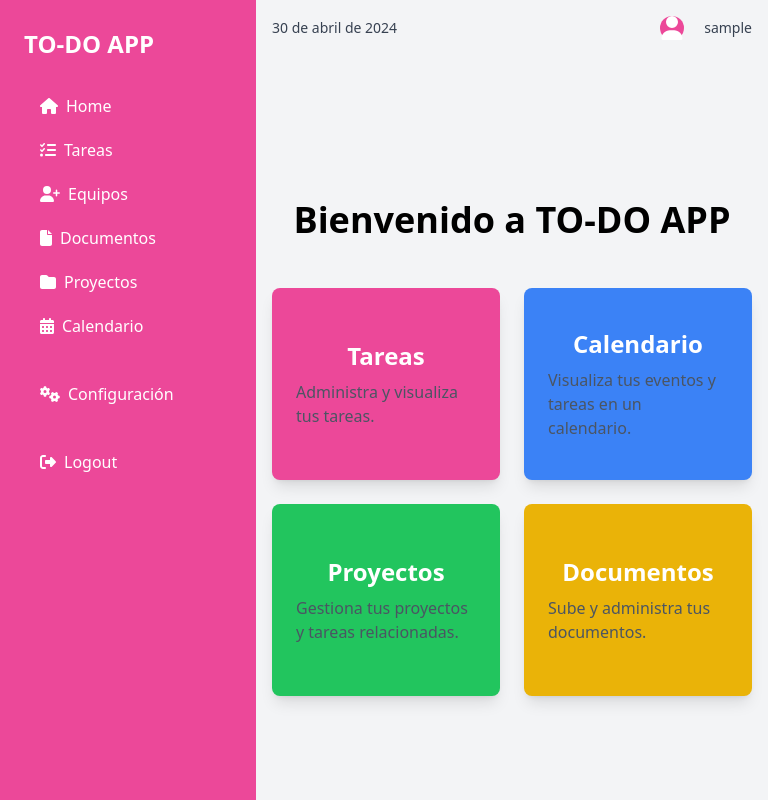
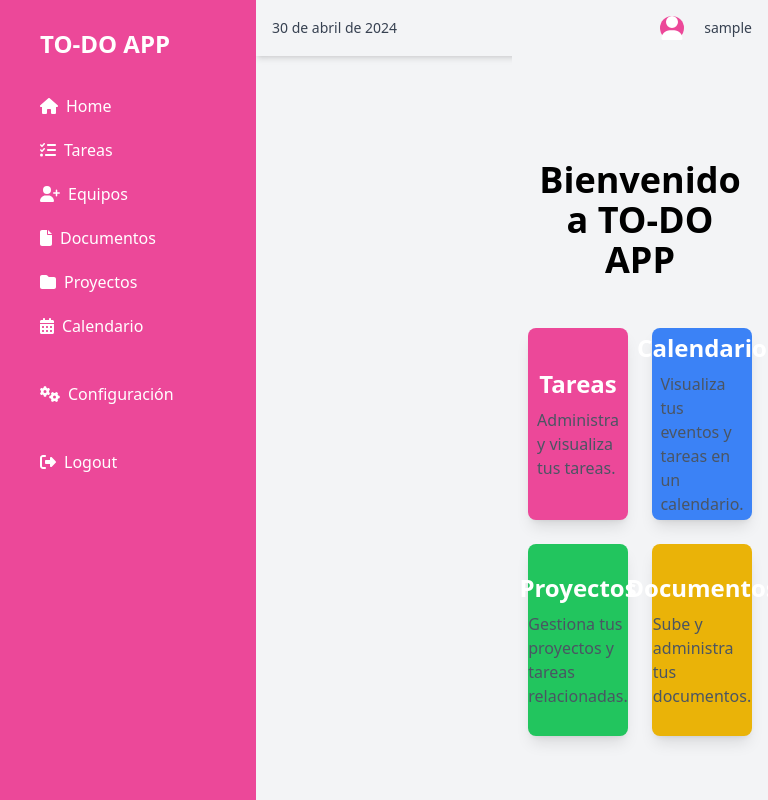
Before and after one commit to CarPeAs/to-do-app, a React app: page /home in a window 768 px wide. Shown: the top 800 px of the page. Built offline with nearby package versions, Linux system fonts and the light colour scheme; sample sign-in values are in the browser's storage.

Commit message:
mejora responsive visualización sidebar en dispositivos moviles

```diff
--- a/src/components/Sidebar.js
+++ b/src/components/Sidebar.js
@@ -1,16 +1,31 @@
 // src/components/Sidebar.js
 
-import React from 'react';
+import React, { useState } from 'react';
 import { Link } from 'react-router-dom';
 import { FontAwesomeIcon } from '@fortawesome/react-fontawesome';
-import { faHome, faListCheck, faUserPlus, faFile, faFolder, faCalendarDays, faGears, faSignOutAlt } from '@fortawesome/free-solid-svg-icons';
+import { faHome, faListCheck, faUserPlus, faFile, faFolder, faCalendarDays, faGears, faSignOutAlt, faBars, faTimes } from '@fortawesome/free-solid-svg-icons';
 
 function Sidebar({ onLogout }) {
+  const [isOpen, setIsOpen] = useState(false);
+
+  const toggleSidebar = () => {
+    setIsOpen(!isOpen);
+  };
+
   return (
-    <aside className="bg-pink-500 text-white w-64 space-y-6 py-7 px-2 absolute inset-y-0 left-0 transform -translate-x-full md:relative md:translate-x-0 transition duration-200 ease-in-out">
+    <>
+      <button className="md:hidden p-4" onClick={toggleSidebar}>
+        <FontAwesomeIcon icon={faBars} size="lg" />
+      </button>
+      <aside className={`bg-pink-500 text-white w-64 space-y-6 py-7 px-2 absolute inset-y-0 left-0 transform ${isOpen ? 'translate-x-0' : '-translate-x-full'} md:relative md:translate-x-0 transition duration-200 ease-in-out`}>
+        <div className="flex justify-between items-center px-4">
           <a href="#" className="text-white flex items-center space-x-2 px-4">
             <span className="text-2xl font-extrabold">TO-DO APP</span>
           </a>
+          <button className="md:hidden" onClick={toggleSidebar}>
+            <FontAwesomeIcon icon={faTimes} size="lg" />
+          </button>
+        </div>
         <nav className="px-4">
           <Link to="/home" className="py-2.5 px-4 rounded transition duration-200 hover:bg-gray-100 hover:text-pink-700 flex items-center">
             <FontAwesomeIcon icon={faHome} className="mr-2" /> Home
@@ -42,6 +57,7 @@ function Sidebar({ onLogout }) {
           </button>
         </div>
       </aside>
+    </>
   );
 }
 
--- a/src/styles/styles.css
+++ b/src/styles/styles.css
@@ -52,9 +52,71 @@ footer a:hover {
     @apply my-4;
 }
 
+.task-form {
+  @apply flex flex-col md:flex-row  gap-4;
+}
+
+.task-form input,
+.task-form button {
+  @apply w-full;
+}
+
+.task-actions {
+  @apply flex justify-between;
+}
+
+/* Sidebar accesible en dispositivos móviles */
+@media (max-width: 768px) {
+  .sidebar {
+    @apply block fixed top-0 left-0 h-full bg-gray-800 text-white w-64 z-50;
+    transform: translateX(-100%);
+    transition: transform 0.3s ease;
+  }
+
+  .sidebar.open {
+    transform: translateX(0);
+  }
+
+  .sidebar-close {
+    @apply absolute top-4 right-4 text-white;
+  }
+
+  .main-content {
+    margin-left: 0;
+  }
+
+  .home-container.open {
+    padding-left: 16rem;
+  }
+}
+
 /* Para el enfoque móvil primero y luego pantallas más grandes */
 @media (min-width: 768px) {
   aside {
     @apply transform-none;
   }
+
+  .home-container {
+    margin-left: 16rem;
+  }
 }
+
+.home-container {
+  @apply flex flex-col items-center justify-center min-h-screen bg-gray-100 p-4;
+}
+
+.home-container h1 {
+  @apply text-4xl font-bold mb-8 text-center;
+}
+
+.home-container .grid {
+  @apply grid-cols-1 sm:grid-cols-2 gap-6 w-full max-w-6xl;
+}
+
+.home-container .group div {
+  @apply p-6 rounded-lg shadow-lg transform transition-transform flex flex-col justify-center items-center h-48;
+}
+
+.home-container .group div:hover {
+  @apply scale-105;
+}
```
Lines whose indentation alone changed are shown as unchanged.
